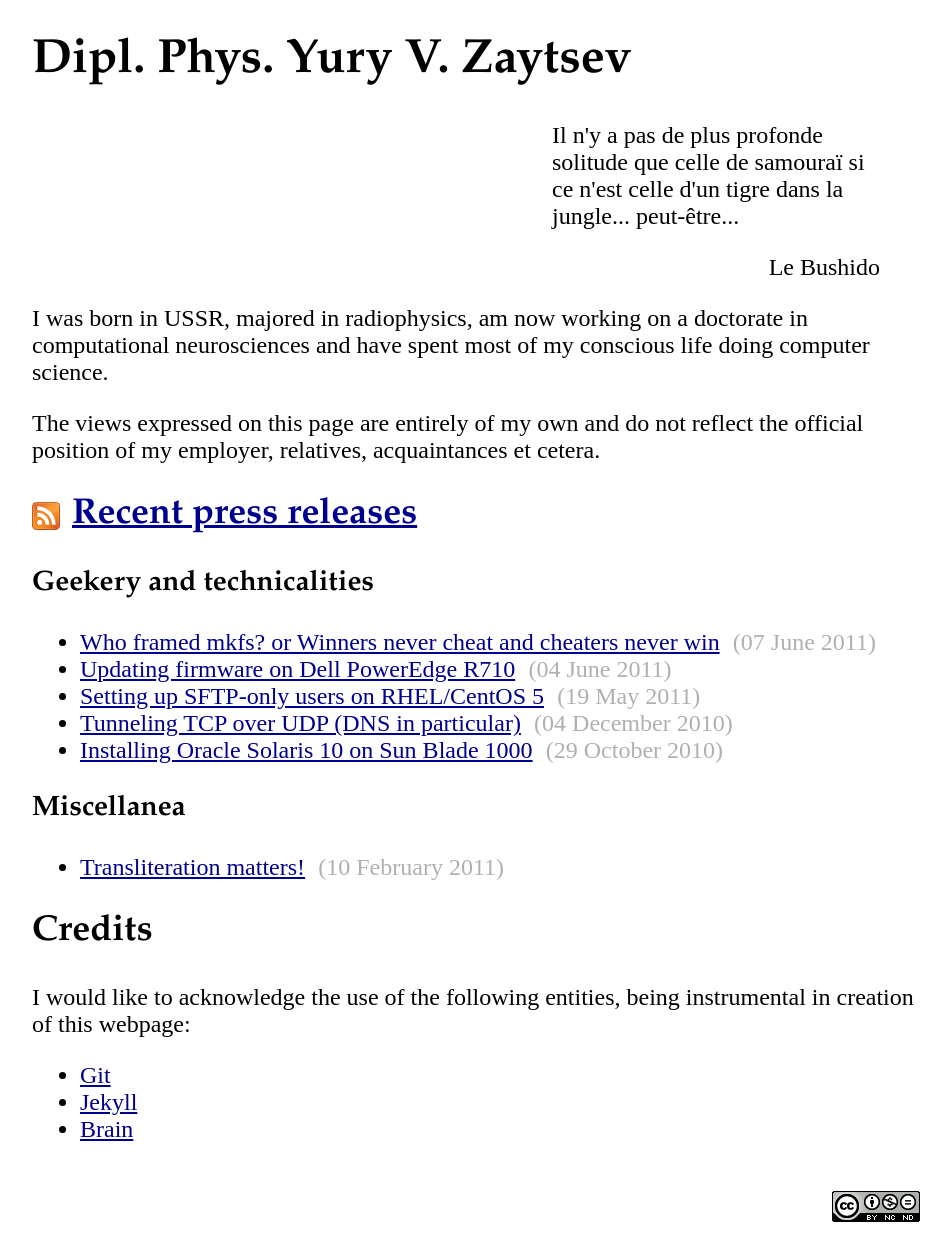
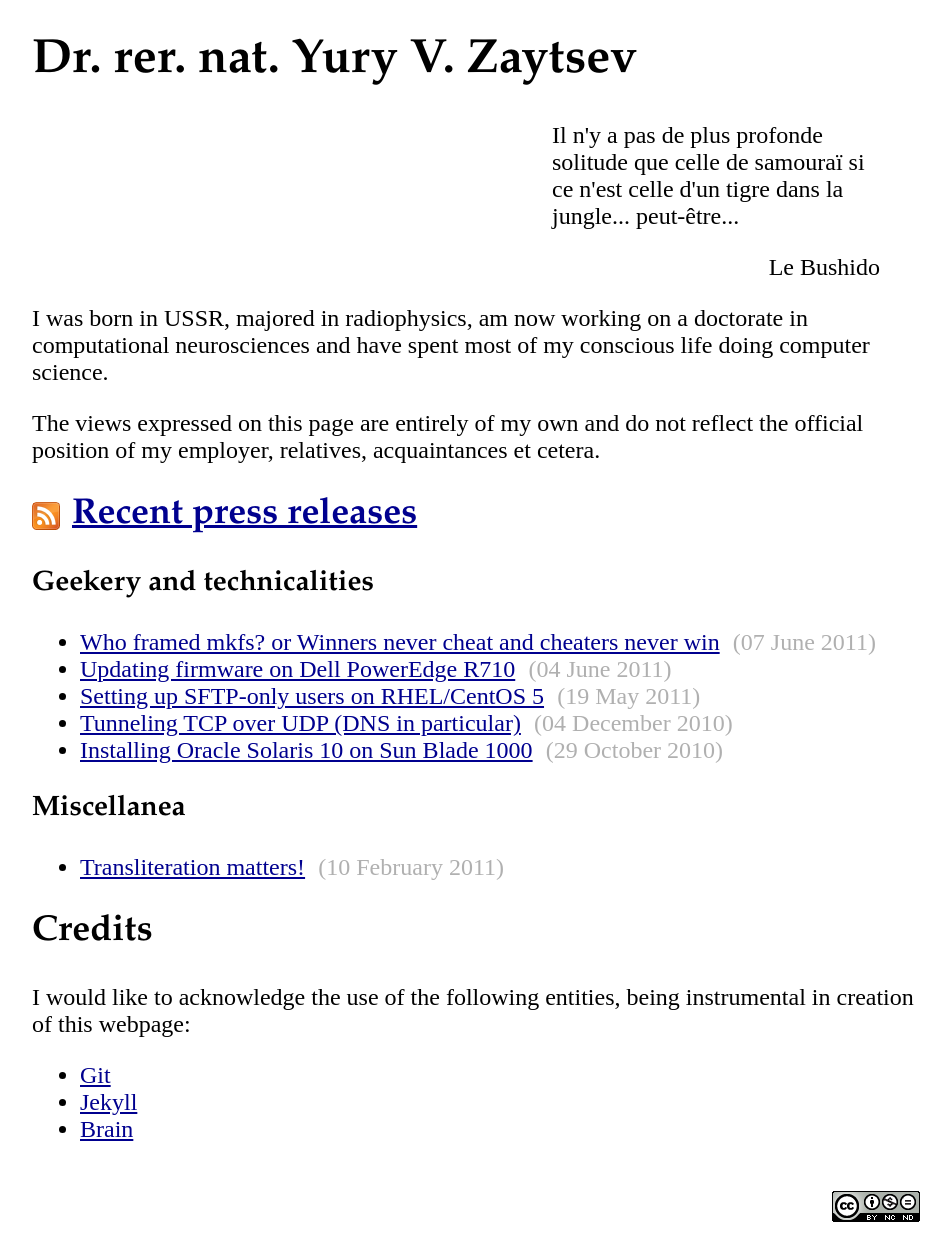
Before and after one commit to zyv/zyv.github.io, a Jekyll site: the page built from index.md, in a window 1280 px wide. Shown: the whole page, without its empty margins (164-1115 px from the left). Built offline with Jekyll 4.4.1, drawn with Linux system fonts in a browser that asks for light colours.

Commit message:
So, finally, I'm a doctor... yay!

```diff
--- a/index.md
+++ b/index.md
@@ -1,10 +1,10 @@
 ---
 layout: default
-title: Dipl. Phys. Yury V. Zaytsev
+title: Dr. rer. nat. Yury V. Zaytsev
 ---
 
-Dipl. Phys. Yury V. Zaytsev
-===========================
+Dr. rer. nat. Yury V. Zaytsev
+=============================
 
 <blockquote>
 <p>Il n'y a pas de plus profonde solitude que celle de samouraï si ce n'est celle d'un tigre dans la jungle... peut-être...</p>
```
